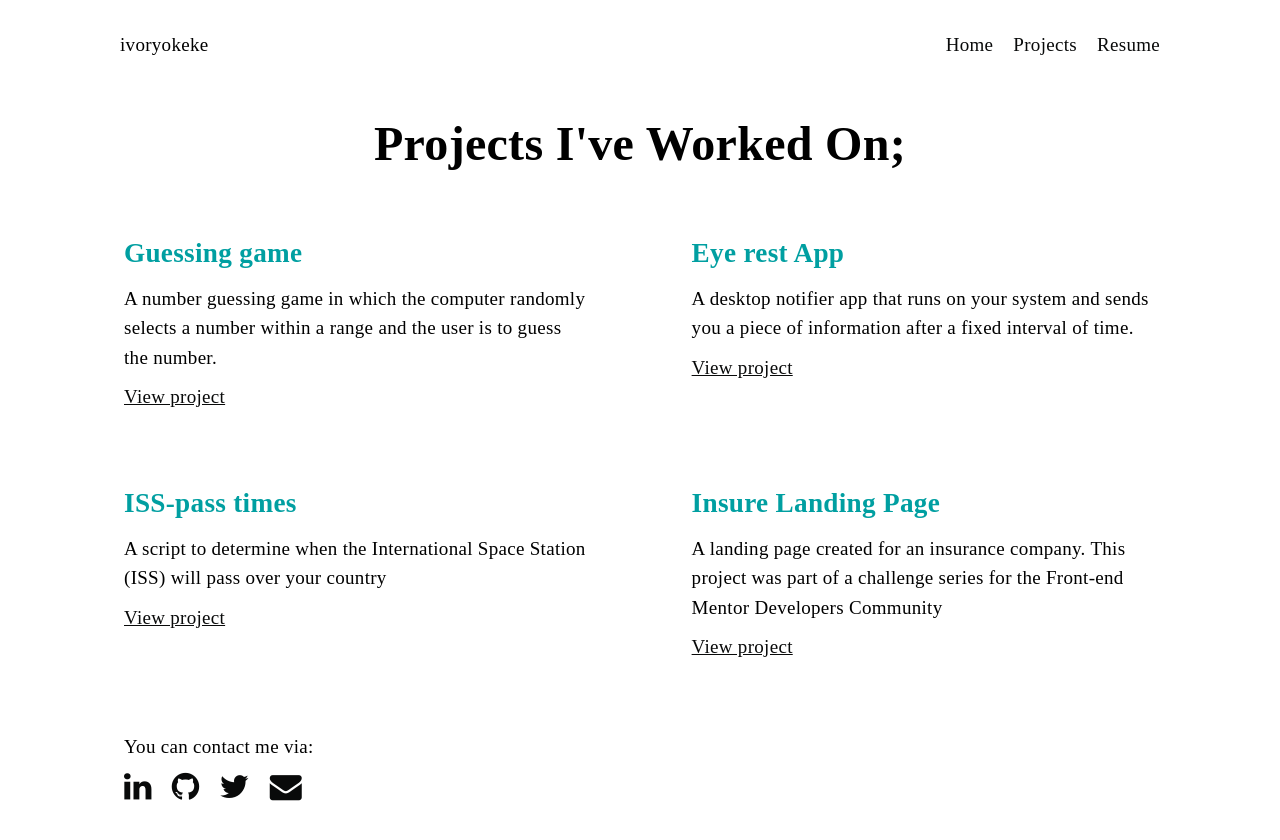
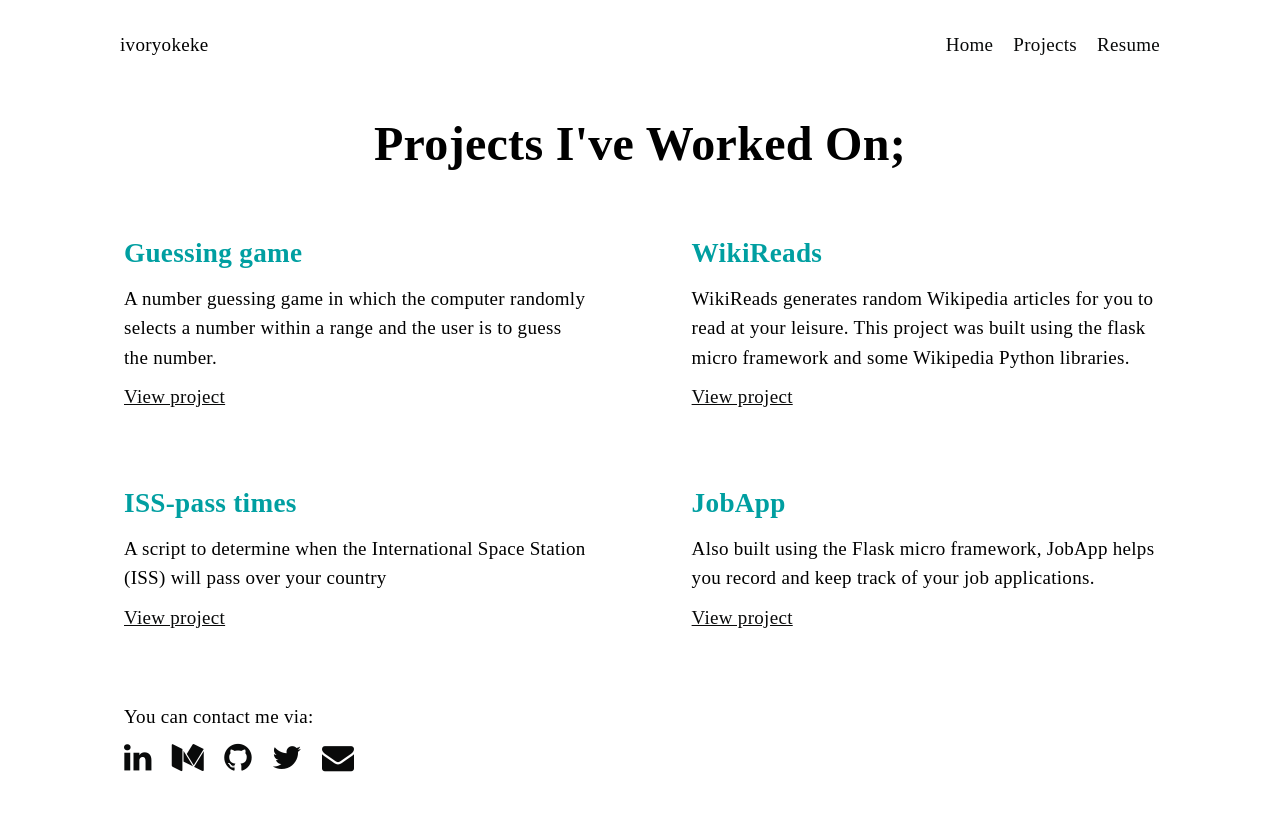
Before and after one commit to Aivrie/ivoryokeke, a plain HTML site: page projects.html in a window 1280 px wide. Drawn offline with Linux system fonts and the light colour scheme; a web font is replaced by a local one.

Commit message:
add my medium link and updated my projects

```diff
--- a/projects.html
+++ b/projects.html
@@ -68,11 +68,12 @@
                 </div>
                 <div class="project">
                     <div class="project-card">
-                        <div class="project-title">Eye rest App</div>
-                        <div class="project-body">A desktop notifier app that runs on your system and sends you a piece
-                            of information after a fixed interval of time.
+                        <div class="project-title">WikiReads</div>
+                        <div class="project-body">WikiReads generates random Wikipedia articles for you
+                            to read at your leisure. This project
+                            was built using the flask micro framework and some Wikipedia Python libraries.
                         </div>
-                        <div class="button"><a href="https://github.com/Aivrie/eye-rest">View project</a></div>
+                        <div class="button"><a href="https://github.com/Aivrie/wikireads-flask">View project</a></div>
                     </div>
                 </div>
             </div>
@@ -92,11 +93,11 @@
                 </div>
                 <div class="project">
                     <div class="project-card">
-                        <div class="project-title">Insure Landing Page</div>
-                        <div class="project-body">A landing page created for an insurance company. This project was part
-                            of a challenge series for the Front-end Mentor Developers Community
+                        <div class="project-title">JobApp</div>
+                        <div class="project-body">Also built using the Flask micro framework, JobApp helps you
+                            record and keep track of your job applications.
                         </div>
-                        <div class="button"><a href="https://aivrie.github.io/Insure-Landing-Page/">View project</i></a>
+                        <div class="button"><a href="https://github.com/Aivrie/jobapp">View project</i></a>
                         </div>
                     </div>
                 </div>
@@ -114,9 +115,11 @@
             <div class="link-wrapper">
                 <a href="https://www.linkedin.com/in/ivoryokeke/" target="_blank"><i class="fa fa-linkedin"
                         aria-label="linkedin-icon"></i></a>
+                <a href="https://ivoryokeke.medium.com/" target="_blank"><i class="fa fa-medium"
+                        aria-label="medium-icon"></i></a>
                 <a href="https://github.com/Aivrie" target="_blank"><i class="fa fa-github"
                         aria-label="github-icon"></i></a>
-                <a href="https://twitter.com/ivoryokeke" target="_blank"><i class="fa fa-twitter"
+                <a href="https://twitter.com/aivrieoh" target="_blank"><i class="fa fa-twitter"
                         aria-label="twitter-icon"></i></a>
                 <a href="mailto:ivoryokeke@gmail.com" target="_blank"><i class="fa fa-envelope"
                         aria-label="email-icon"></i></a>
```
Also changed, not shown: index.html (+13 -10 lines), resume.html (+1 -1 lines).
